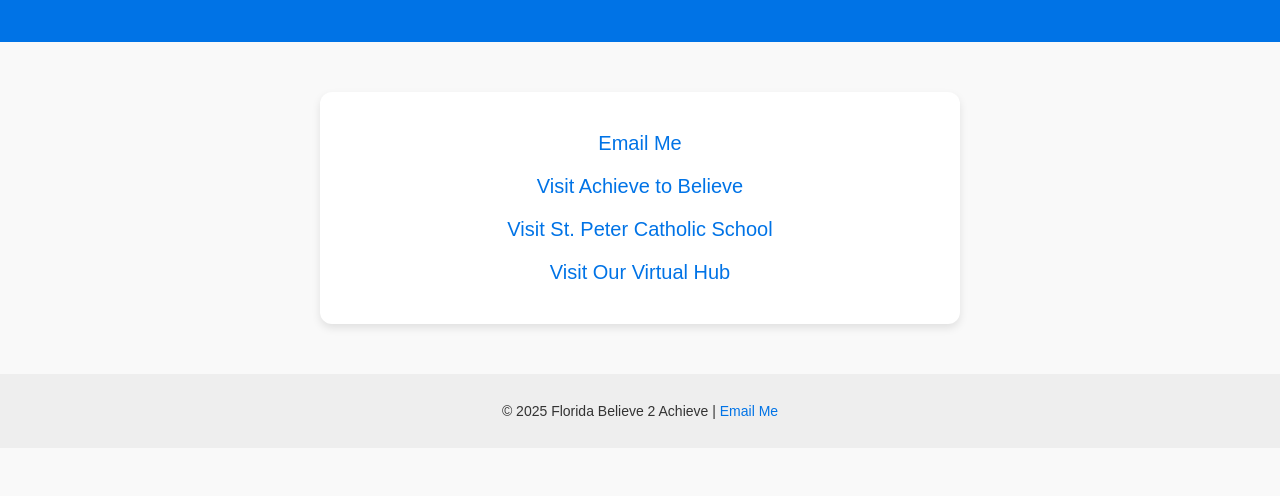
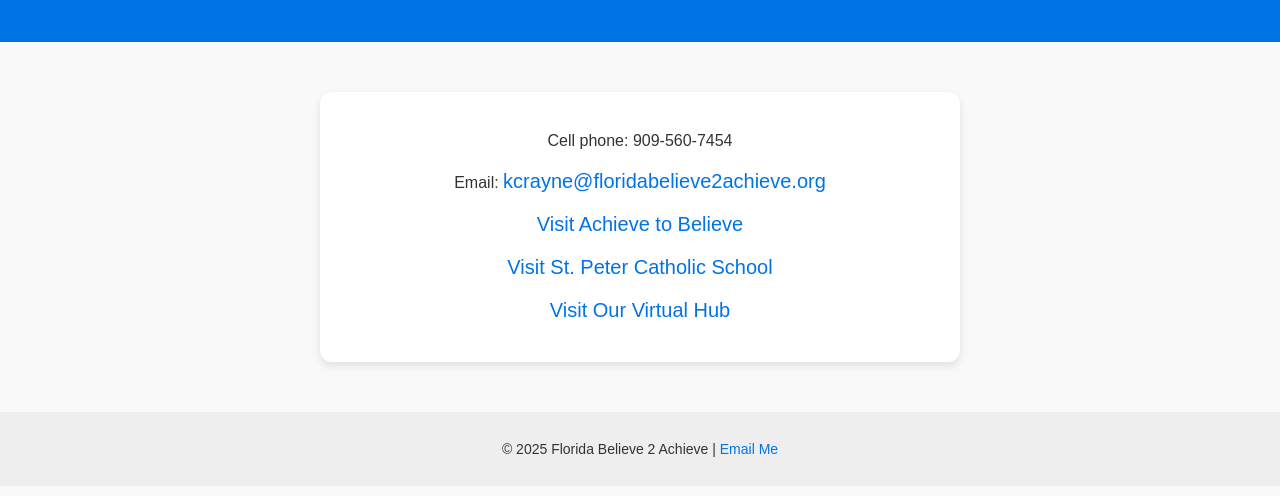
Before and after one commit to kimcrayne/floridabelieve2achieve, a plain HTML site: page index.html in a window 1280 px wide. Shown: the part 146-642 px from the top of the page. Drawn offline with Linux system fonts and the light colour scheme.

Commit message:
Update index.html

```diff
--- a/index.html
+++ b/index.html
@@ -16,7 +16,8 @@
   <!-- Main Links Section -->
   <main class="links-section">
     <ul class="links">
-      <li><a href="mailto:kcrayne@floridabelieve2achieve.org">Email Me</a></li>
+<li>Cell phone: 909-560-7454</li>
+<li>Email: <a href="mailto:kcrayne@floridabelieve2achieve.org">kcrayne@floridabelieve2achieve.org</a></li>
       <li><a href="https://www.achieveeducation.net/" target="_blank">Visit Achieve to Believe</a></li>
       <li><a href="https://stpeter-deland.org/" target="_blank">Visit St. Peter Catholic School</a></li>
 <li><a href="https://sites.google.com/view/k-5believe2achieve/home" target="_blank">Visit Our Virtual Hub</a></li>
```
